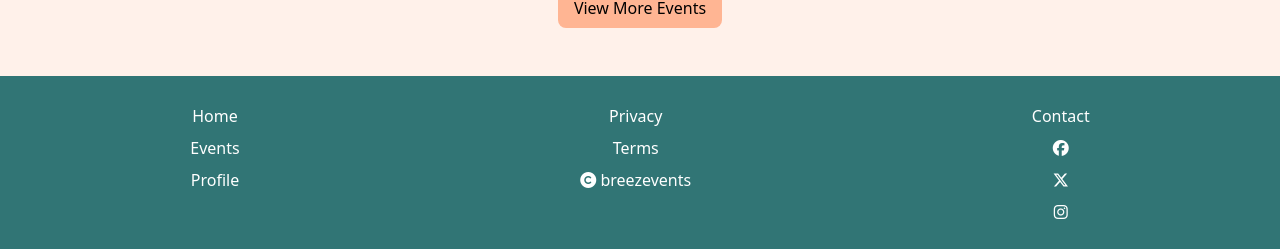
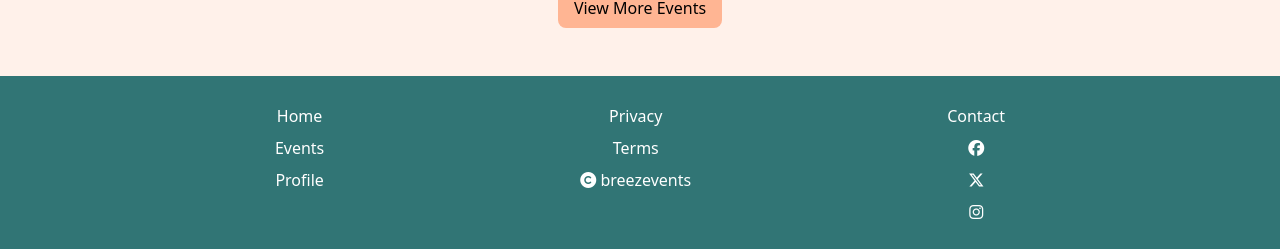
Before and after one commit to scottgirling/breezevents-frontend, a React (Vite) app: page / in a window 1280 px wide. Shown: the part 1866-2115 px from the top of the page. Built offline with nearby package versions, Linux system fonts and the light colour scheme; no server answers.

Commit message:
refactor CSS to Tailwind CSS for Footer component

```diff
--- a/src/components/footer/Footer.css
+++ b/src/components/footer/Footer.css
@@ -1,21 +1,13 @@
+@import "tailwindcss";
+
 .footer {
-    background-color: #317575;
-    margin: 2rem -1.25rem -.75rem;
-    padding: 1.25rem;
-    display: flex;
-    justify-content: space-around;
-    font-size: .75rem;
+    @apply bg-[#317575] mt-8 -mb-3 -mx-5 p-5 flex justify-around text-xs sm:-mx-20 sm:text-base xl:justify-center;
+}
+
+.footer section {
+    @apply xl:mx-30;
 }
 
 .footer p {
-    margin: .5rem;
-    color: white;
-    font-weight: 400;
+    @apply m-2 text-white font-normal;
 }
-
-@media only screen and (min-width: 500px) {
-    .footer {
-        margin: 2rem -4rem -2rem;
-        font-size: 1rem;
-    }
-}
```
